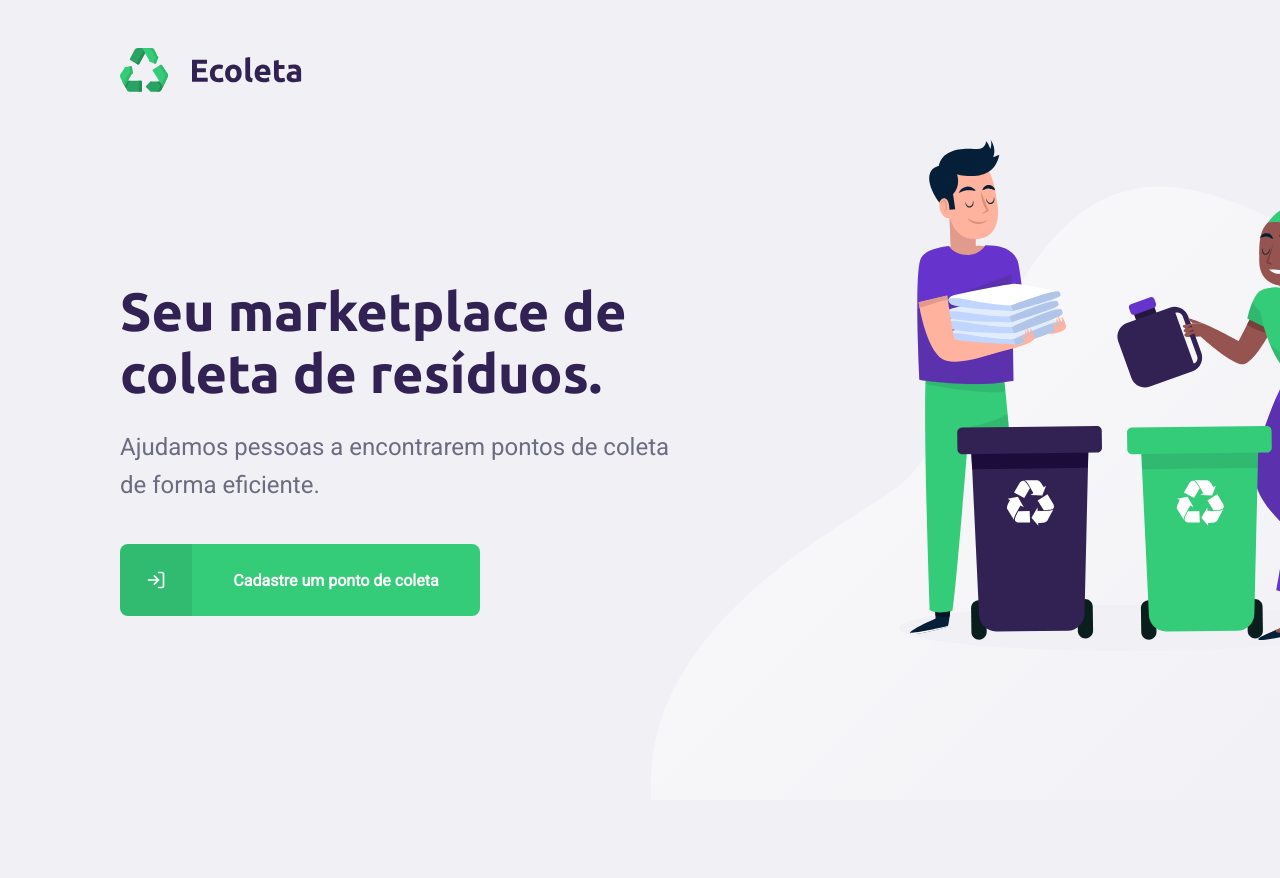
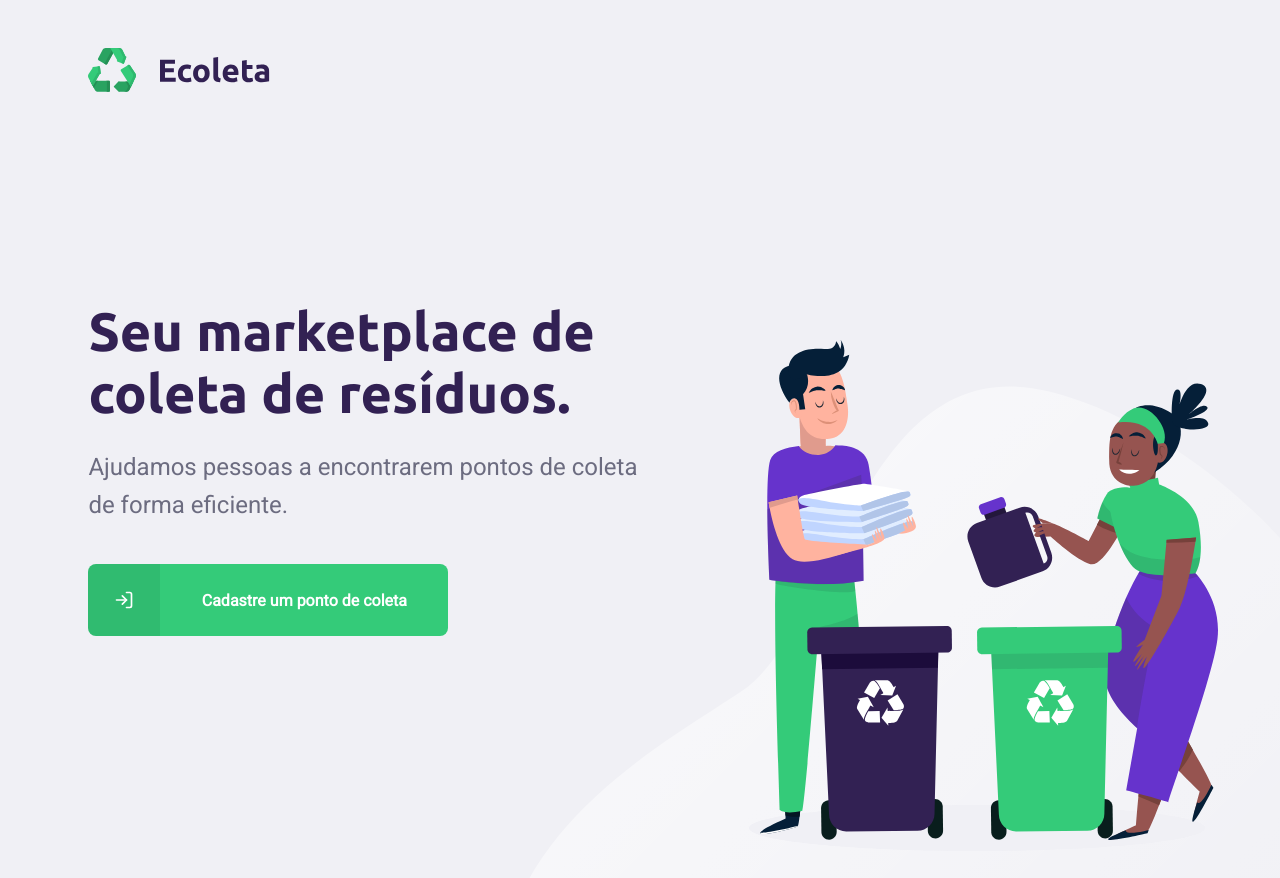
Before and after one commit to mariafrancalacci/ecoleta, a React (Create React App) app in the folder web/: page / in a window 1280 px wide. Shown: the top 878 px of the page. Before the commit the page ends 800 px from the top, so only its background shows below. Built offline with nearby package versions, Linux system fonts and the light colour scheme.

Commit message:
updated css

```diff
--- a/web/src/pages/CreatePoint/index.tsx
+++ b/web/src/pages/CreatePoint/index.tsx
@@ -9,8 +9,6 @@ import api from "../../services/api";
 import Dropzone from "../../components/Dropzone";
 
 import "./styles.css";
-
-//array ou objeto: manualmente informar o tipo da variavel
 
 import logo from "../../assets/logo.svg";
 
@@ -80,7 +78,6 @@ const CreatePoint = () => {
   }, []);
 
   useEffect(() => {
-    //carregar as cidades sempre que a uf mudar
     if (selectedUf === "0") {
       return;
     }
--- a/web/src/pages/CreatePoint/styles.css
+++ b/web/src/pages/CreatePoint/styles.css
@@ -1,13 +1,11 @@
 #page-create-point {
 	width: 100%;
 	max-width: 1100px;
-
 	margin: 0 auto;
   }
 
   #page-create-point header {
 	margin-top: 48px;
-
 	display: flex;
 	justify-content: space-between;
 	align-items: center;
@@ -17,7 +15,6 @@
 	color: var(--title-color);
 	font-weight: bold;
 	text-decoration: none;
-
 	display: flex;
 	align-items: center;
   }
@@ -31,9 +28,8 @@
 	margin: 80px auto;
 	padding: 64px;
 	max-width: 730px;
-	background: #fff;
+	background: #ffff;
 	border-radius: 8px;
-
 	display: flex;
 	flex-direction: column;
   }
@@ -73,15 +69,14 @@
 
   #page-create-point form .field {
 	flex: 1;
-
 	display: flex;
 	flex-direction: column;
 	margin-bottom: 24px;
   }
 
-#page-create-point form .field input[type='text'],
-#page-create-point form .field input[type='email'],
-#page-create-point form .field input[type='number'] {
+  #page-create-point form .field input[type="text"],
+  #page-create-point form .field input[type="email"],
+  #page-create-point form .field input[type="number"] {
 	flex: 1;
 	background: #f0f0f5;
 	border-radius: 8px;
@@ -130,7 +125,7 @@
 	align-items: center;
   }
 
-#page-create-point form .field-check input[type='checkbox'] {
+  #page-create-point form .field-check input[type="checkbox"] {
 	background: #f0f0f5;
   }
 
@@ -177,21 +172,17 @@
 	height: 180px;
 	border-radius: 8px;
 	padding: 32px 24px 16px;
-
 	display: flex;
 	flex-direction: column;
 	justify-content: space-between;
 	align-items: center;
-
 	text-align: center;
-
 	cursor: pointer;
   }
 
   .items-grid li span {
 	flex: 1;
 	margin-top: 12px;
-
 	display: flex;
 	align-items: center;
 	color: var(--title-color);
--- a/web/src/pages/Home/styles.css
+++ b/web/src/pages/Home/styles.css
@@ -1,6 +1,8 @@
 #page-home {
-    height: 100vh;
-    background: url("../../assets/home-background.svg") no-repeat 650px bottom;
+    height: 125vh;
+    padding-right: 3.95rem;
+    padding-bottom: 10rem;
+    background: url("../../assets/home-background.svg") no-repeat 500px  bottom;
   }
 
   #page-home .content {
@@ -18,7 +20,6 @@
   #page-home .content header {
     margin: 48px 0 0;
   }
-
 
   #page-home .content main {
     flex: 1;
@@ -83,6 +84,15 @@
     background: #2fb86e;
   }
 
+@media (min-width: 1600px) {
+    #page-home {
+        height: 95vh;
+        padding-right: 10rem;
+        padding-bottom: 6rem;
+        background: url("../../assets/home-background.svg") no-repeat 700px  bottom;
+    }
+}
+
   @media (max-width: 900px) {
     #page-home .content {
       align-items: center;
```
Lines whose indentation alone changed are shown as unchanged.
